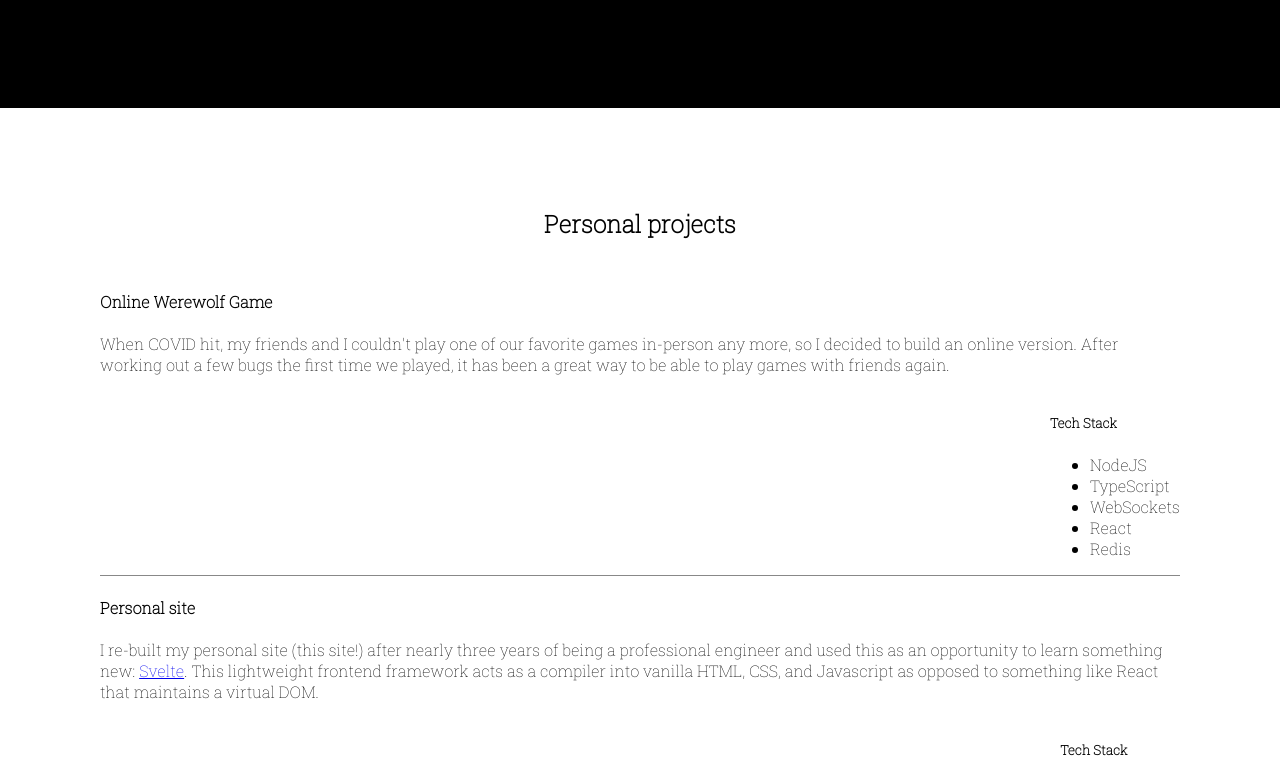
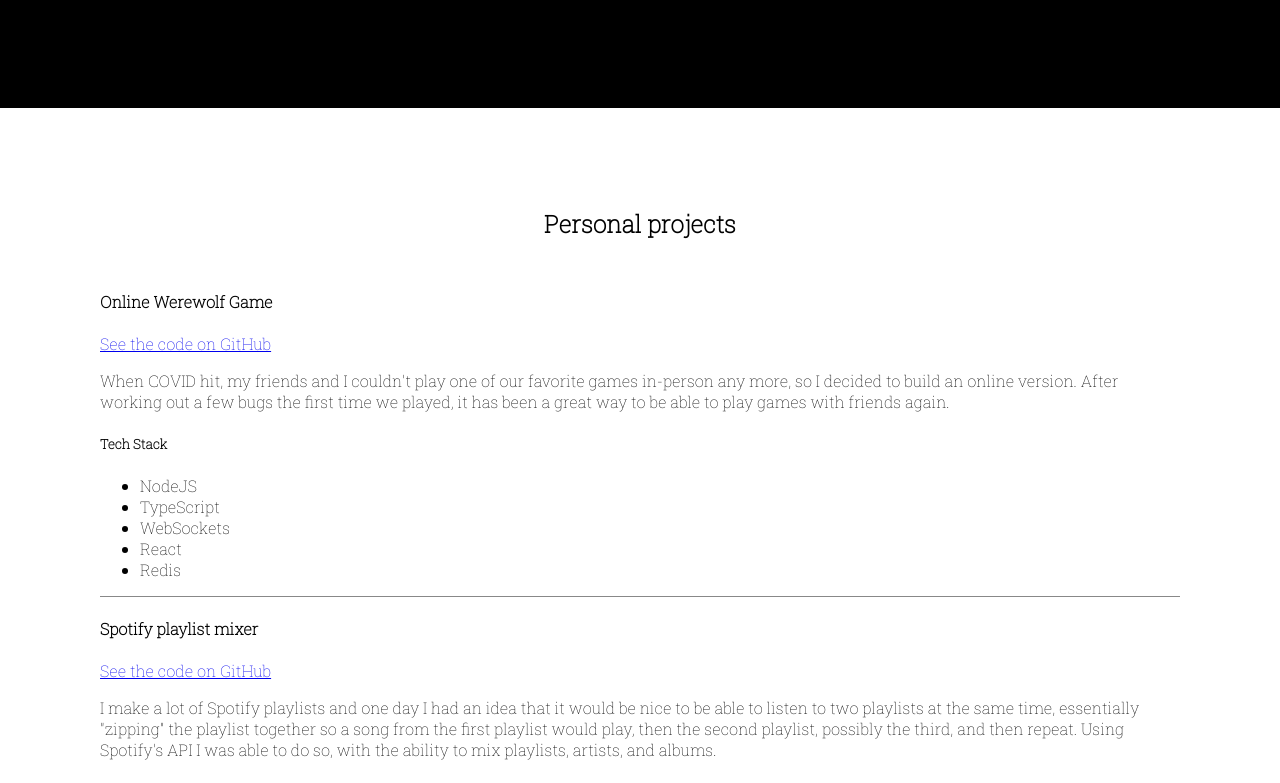
Before and after one commit to omaxanderson/personal-site-new, a Svelte app: page / in a window 1280 px wide. Shown: the part 3740-4523 px from the top of the page. Built offline with nearby package versions, Linux system fonts and the light colour scheme.

Commit message:
update footer, projects updates

```diff
--- a/src/Home.svelte
+++ b/src/Home.svelte
@@ -1,9 +1,10 @@
 <script>
   import About from './components/About.svelte';
   import Experience from './components/Experience/Experience.svelte';
+  import Footer from './components/Footer.svelte';
   import Header from './components/Header.svelte';
   import Pictures from './components/Pictures.svelte';
-  import Projects from './components/Projects.svelte';
+  import Projects from './components/Projects/Projects.svelte';
   import Section from './components/Section.svelte';
   import Skills from './components/Skills.svelte';
 </script>
@@ -35,17 +36,9 @@
     <Projects />
   </Section>
 
-  <div class='bg-dark text-light'>
-    <div class='container pt-5 pb-4 content-section footer'>
-
-      <div class='d-flex justify-content-center'>
-        <p><a href='mailto:omaxwellanderson@gmail.com'>omaxwellanderson@gmail.com</a> |
-          (612) 236-7330 |
-          <a target='_blank' href='https://www.linkedin.com/in/o-maxwell-anderson'>LinkedIn</a> |
-          <a target='_blank' href='https://www.github.com/omaxanderson'>GitHub</a></p>
-      </div>
-    </div>
-  </div> <!-- End Footer -->
+  <Section odd>
+    <Footer />
+  </Section>
 
 </div>
 
--- a/src/components/Experience/Item.svelte
+++ b/src/components/Experience/Item.svelte
@@ -8,7 +8,7 @@
 </script>
 
 <div class="container">
-    <h3><strong>{jobTitle}</strong> - {company}</h3>
+    <h3><u>{jobTitle}</u> - {company}</h3>
     <h5>{location}</h5>
     <h5>{from} - {to}</h5>
     {#each descriptions as desc, index (index)}
--- /dev/null
+++ b/src/components/Footer.svelte
@@ -0,0 +1,21 @@
+<div>
+    <div><a href='mailto:omaxwellanderson@gmail.com'>omaxwellanderson@gmail.com</a></div>
+    <div>(612) 236-7330</div>
+    <div><a target='_blank' href='https://www.linkedin.com/in/o-maxwell-anderson'>LinkedIn</a></div>
+    <div><a target='_blank' href='https://www.github.com/omaxanderson'>GitHub</a></div>
+</div>
+
+<style lang="scss">
+    div {
+        padding: 0 24px;
+        display: flex;
+
+        & + & {
+            border-left: 1px solid #DDD;
+        }
+    }
+
+    a {
+        color: white;
+    }
+</style>
--- a/src/components/Projects.svelte
+++ /dev/null
@@ -1,65 +0,0 @@
-<div class="container">
-    <h4>Online Werewolf Game</h4>
-    <p>
-        When COVID hit, my friends and I couldn't play one of our favorite games in-person any more,
-        so I decided to build an online version. After working out a few bugs the first time we played,
-        it has been a great way to be able to play games with friends again.
-    </p>
-    <div class="tech-stack">
-        <h5>Tech Stack</h5>
-        <ul>
-            <li>NodeJS</li>
-            <li>TypeScript</li>
-            <li>WebSockets</li>
-            <li>React</li>
-            <li>Redis</li>
-        </ul>
-    </div>
-</div>
-
-<div class="container">
-    <h4>Personal site</h4>
-    <p>
-        I re-built my personal site (this site!) after nearly three years of being a professional engineer and used
-        this as an opportunity to learn something new: <a href="https://svelte.dev/">Svelte</a>.
-        This lightweight frontend framework acts as a compiler into vanilla HTML, CSS, and Javascript
-        as opposed to something like React that maintains a virtual DOM.
-    </p>
-    <div class="tech-stack">
-        <h5>Tech Stack</h5>
-        <ul>
-            <li>Svelte</li>
-            <li>TypeScript</li>
-            <li>SCSS</li>
-        </ul>
-    </div>
-</div>
-
-<div class="container">
-    <h4>Spotify playlist mixer</h4>
-    <p>
-        I make a lot of Spotify playlists and one day I had an idea that it would be nice to be able to listen
-        to two playlists at the same time, essentially "zipping" the playlist together so a song from the first
-        playlist would play, then the second playlist, possibly the third, and then repeat. Using Spotify's API
-        I was able to do so, with the ability to mix playlists, artists, and albums.
-    </p>
-    <div class="tech-stack">
-        <h5>Tech Stack</h5>
-        <ul>
-            <li>NodeJS</li>
-            <li>WebSockets</li>
-            <li>TypeScript</li>
-            <li>Redis</li>
-        </ul>
-    </div>
-</div>
-
-<style>
-    div + div {
-        border-top: 1px solid #888;
-    }
-
-    .tech-stack {
-        float: right;
-    }
-</style>
--- /dev/null
+++ b/src/components/Projects/Item.svelte
@@ -0,0 +1,20 @@
+<script lang="ts">
+    export let title: string;
+    export let link: string;
+    export let description: string;
+    export let techStack: string[];
+</script>
+
+<div class="container">
+    <h4>{title}</h4>
+    <p><a href={link} target="_blank">See the code on GitHub</a></p>
+    <p>{@html description}</p>
+    <div class="tech-stack">
+        <h5>Tech Stack</h5>
+        <ul>
+            {#each techStack as tech (tech)}
+                <li>{tech}</li>
+            {/each}
+        </ul>
+    </div>
+</div>
--- /dev/null
+++ b/src/components/Projects/Projects.svelte
@@ -0,0 +1,46 @@
+<script lang="ts">
+import Item from "./Item.svelte";
+
+    const projects = [
+        {
+            title: 'Online Werewolf Game',
+            link: 'http://github.com/omaxanderson/werewolf',
+            description: `When COVID hit, my friends and I couldn't play one of our favorite games in-person any more,
+                so I decided to build an online version. After working out a few bugs the first time we played,
+                it has been a great way to be able to play games with friends again.`,
+            techStack: ['NodeJS', 'TypeScript', 'WebSockets', 'React', 'Redis'],
+        },
+        {
+            title: 'Spotify playlist mixer',
+            link: 'http://github.com/omaxanderson/spotify-multi-playlist',
+            description: `I make a lot of Spotify playlists and one day I had an idea that it would be nice to be able to listen
+                to two playlists at the same time, essentially "zipping" the playlist together so a song from the first
+                playlist would play, then the second playlist, possibly the third, and then repeat. Using Spotify's API
+                I was able to do so, with the ability to mix playlists, artists, and albums.`,
+            techStack: ['NodeJS', 'TypeScript', 'React'],
+        },
+        {
+            title: 'Personal site',
+            link: 'http://github.com/omaxanderson/personal-site-new',
+            description: `I re-built my personal site after nearly three years of being a professional engineer and used
+                this as an opportunity to learn something new: <a href="https://svelte.dev/">Svelte</a>.
+                This lightweight frontend framework acts as a compiler into vanilla HTML, CSS, and Javascript
+                as opposed to something like React that maintains a virtual DOM.`,
+            techStack: ['Svelte', 'TypeScript', 'SCSS'],
+        },
+    ]
+</script>
+
+<div class="container">
+    {#each projects as project}
+        <div>
+            <Item {...project} />
+        </div>
+    {/each}
+</div>
+
+<style>
+    div + div {
+        border-top: 1px solid #888;
+    }
+</style>
--- a/src/components/Skills.svelte
+++ b/src/components/Skills.svelte
@@ -13,7 +13,7 @@
     <ProgressBar skill="AWS" percent={80} />
     <ProgressBar skill="Docker" percent={80} />
     <ProgressBar skill="Kubernetes" percent={70} />
-    <ProgressBar skill="C++" percent={65} />
+    <ProgressBar skill="C++" percent={50} />
     <ProgressBar skill="PHP" percent={65} />
     <ProgressBar skill="Python" percent={25} />
 </div>
```
